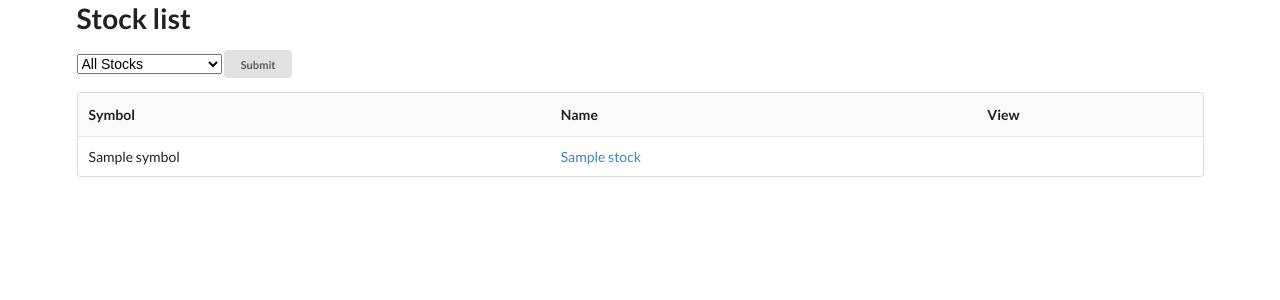
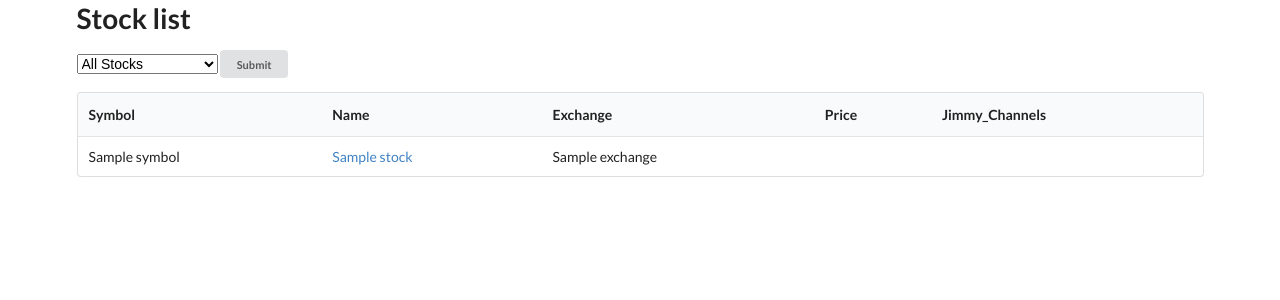
Before and after one commit to Jimmybubbles/python_finance, a FastAPI app: template templates/index.html in a window 1280 px wide. Shown: the top 300 px of the page. Run offline with FastAPI, Linux system fonts and the light colour scheme; the template is opened without the code that fills it: most values are stand-ins (such as "Sample title", 1, 10 or a date in 2020); some libraries are stand-ins or nearby versions.

Commit message:
need to work out how to get the price to populate from table

```diff
--- a/main.py
+++ b/main.py
@@ -21,28 +21,40 @@ def index(request: Request):
             FROM stock_price join stock on stock.id = stock_price.stock_id
             GROUP by stock_id
             ORDER by symbol
-        ) WHERE date = ?
-        """, (date.today().isoformat(),))
+        ) WHERE date = (select max(date) from stock_price)
+        """)
 
     elif stock_filter == 'new_closing_lows':
-                cursor.execute("""
+        cursor.execute("""
         SELECT * FROM (
             SELECT symbol, name, stock_id, min(close), date
-            FROM stock_price join stock on stock.id = stock_price.stock_id
+            FROM stock_price JOIN stock on stock.id = stock_price.stock_id
             GROUP by stock_id
             ORDER by symbol
-        ) WHERE date = ?
-        """, (date.today().isoformat(),))
+        ) WHERE date = (select max(date) from stock_price)
+        """)
 
 
     else:
         cursor.execute("""
-            SELECT id, symbol, name FROM stock ORDER BY symbol
+            SELECT id, symbol, name, exchange FROM stock ORDER BY symbol
                    """)
 
     rows = cursor.fetchall()
 
-    return templates.TemplateResponse("index.html", {"request":request, "stocks": rows})
+    cursor.execute("""
+            SELECT symbol, close
+            FROM stock JOIN stock_price on stock_price.stock_id = stock.id
+            WHERE date = (select max(date) from stock_price)
+            """)
+
+    indicator_rows = cursor.fetchall()
+    indicator_values = {}
+
+    for row in indicator_rows:
+        indicator_values[row['symbol']] = row
+
+    return templates.TemplateResponse("index.html", {"request":request, "stocks": rows, 'indicator_values': indicator_values })
 
 @app.get("/stock/{symbol}")
 def StockDetail(request: Request, symbol):
--- a/templates/index.html
+++ b/templates/index.html
@@ -12,10 +12,8 @@
         <form method="get">
             <select name="filter">
                 <option value="">All Stocks</option>
-                <option value="new_intraday_highs">New Intraday Highs</option>
-                <option value="new_closing_highs">New Closing Highs</option>
-                <option value="new_intraday_lows">New Intraday Lows</option>
-                <option value="new_closing_lows">New Closing Lows</option>
+                <option {% if request.query_params.filter == "new_closing_highs" %}selected="selected" {% endif %}value="new_closing_highs">New Closing Highs</option>
+                <option {% if request.query_params.filter == "new_closing_lows" %}selected="selected" {% endif %} value="new_closing_lows">New Closing Lows</option>
             </select>
             <button class="mini ui button" type="sumbit">Submit</button>
         </form>
@@ -27,7 +25,10 @@
                 <tr>
                     <th>Symbol</th>
                     <th>Name</th>
-                    <th class="right alighed">View</th>
+                    <th>Exchange</th>
+                    <th>Price</th>
+                    <th>Jimmy_Channels</th>
+
                 </tr>
             </thead>
                 <tbody>
@@ -36,7 +37,9 @@
 
                         <td>{{ stock.symbol}}</td>
                         <td><a href="/stock/{{stock.symbol}}">{{ stock.name}}</a></td>
+                        <td>{{ stock.exchange}}</td>
                     </tr>
+
                     {% endfor%}
                 </tbody>
             </table>
```
